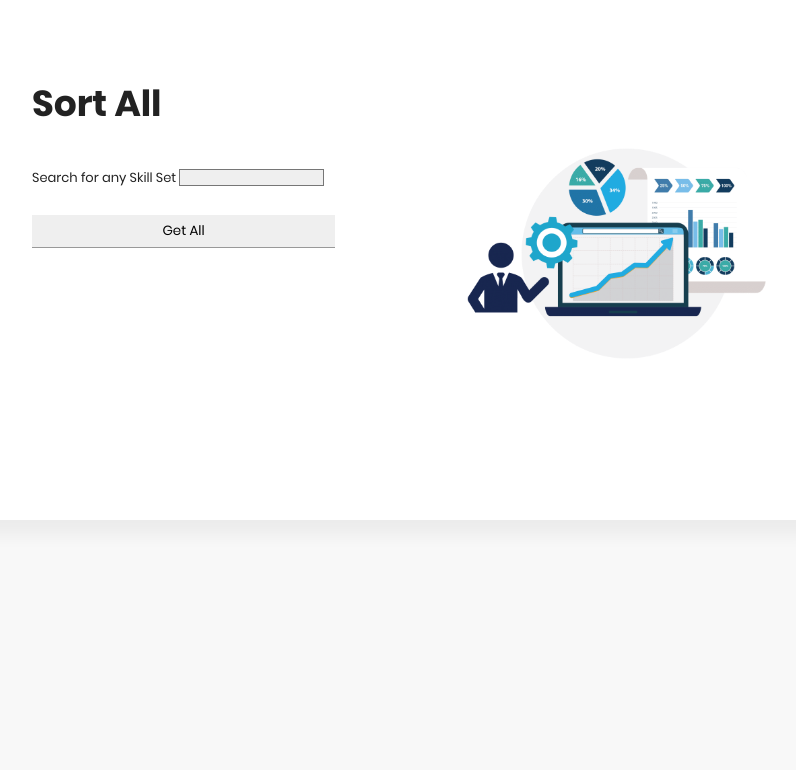
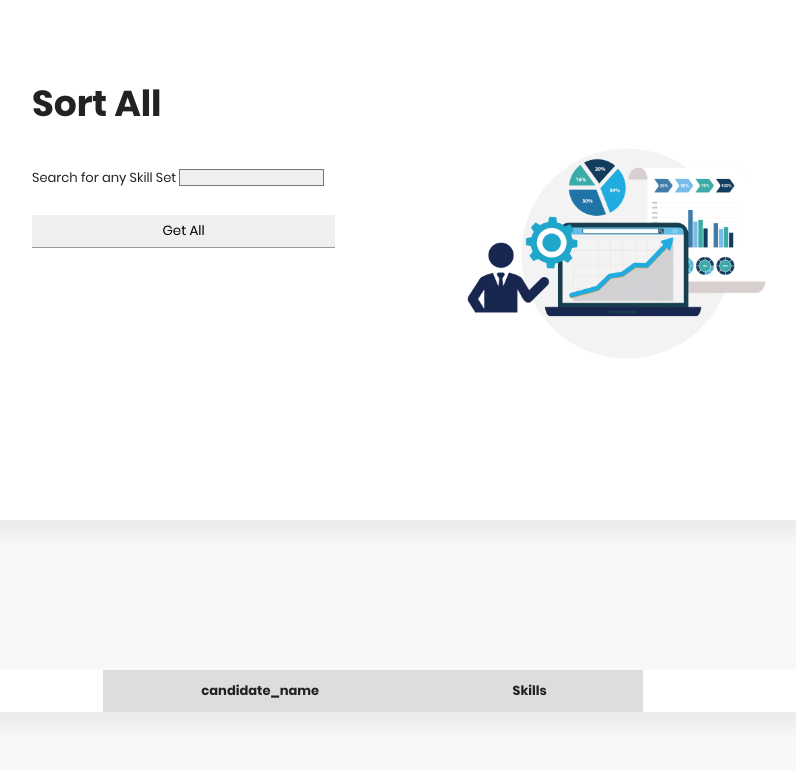
Before and after one commit to sagarhallikar/FineMine, a Flask app: page /sortall in a window 1280 px wide. Shown: the part 177-947 px from the top of the page, without its empty margins (267-1063 px from the left). Before the commit the page ends 494 px from the top, so only its background shows below. Run offline with Flask 2, Linux system fonts and the light colour scheme; the visitor is signed in with stand-in values (Sample User, id 1); lists and menus that the app fills with data are empty; parts of the project's set-up code (start-up, migrations or seed data) failed here and were passed over.

Commit message:
change in templates

```diff
--- a/app.py
+++ b/app.py
@@ -1,4 +1,5 @@
 
+from csv import reader
 from distutils.log import error
 import email
 import json
@@ -14,12 +15,13 @@ import streamlit as st
 import pymongo
 from pymongo import MongoClient
 from wand.image import Image
-from PyPDF2 import PdfFileReader,PdfFileWriter
+from PyPDF2 import PdfReader,PdfFileWriter
 from authlib.integrations.flask_client import OAuth
 from werkzeug.utils import secure_filename
 from flask import Flask, redirect, render_template, session, url_for,request,send_file
 import PyPDF2
 import codecs
+import secrets
 
 
 app = Flask(__name__)
@@ -27,8 +29,8 @@ app = Flask(__name__)
 
 oauth = OAuth(app)
 
-GOOGLE_CLIENT_ID = 'Your Client Id'
-GOOGLE_CLIENT_SECRET = 'Client Secret key'
+GOOGLE_CLIENT_ID = '500806758570-htr8muhock4srktapvq725cq8n7r1msm.apps.googleusercontent.com'
+GOOGLE_CLIENT_SECRET = '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'
 REDIRECT_URI = '/authorised'
 
 
@@ -37,14 +39,14 @@ app.config['UPLOAD_EXTENSIONS'] = ['.pdf', '.docx', '.doc']
 app.config['MAX_CONTENT_LENGTH'] = 1024*1024*1024
 app.config['UPLOAD_PATH'] = 'uploads'
 
-app.config['SECRET_KEY'] = 'generate some random secret key'
+app.config['SECRET_KEY'] = secrets.token_hex(32)
 
-AUTH0_DOMAIN = "dev-lo037ct9.us.auth0.com"
+AUTH0_DOMAIN = "dev-ypbqn1iuzj4k6hib.us.auth0.com"
 
 oauth.register(
     "auth0",
-    client_id="Your Client Id",
-    client_secret="'Client Secret key",
+    client_id="LIbriPvpFZO1lJziqumNIS2FHwViQQOe",
+    client_secret="Tc4YJgW_KZOnsP928MerxiEkWaDHkTIQvvwjcCqRnnwIGegq7vNO9NR6TUCTB1FT",
     client_kwargs={
         "scope": "openid profile email",
     },
@@ -55,12 +57,13 @@ SECRET_KEY = 'development key'
 DEBUG = True
 
 try:
-    mongo = pymongo.MongoClient(
-        host = "localhost",
-        port = 27017,
-        serverSelectionTimeoutMS = 1000
-    )
-    db = mongo.finewebapp
+    mongo = pymongo.MongoClient("mongodb://localhost:27017/FineMine")
+    #     host = "localhost",
+    #     port = 27017,
+    #     serverSelectionTimeoutMS = 1000
+    # )
+    db =mongo.get_database()
+    collection = db.get_collection('BinaryDatas')
 
     mongo.server_info() #trigger exception if cannot connect to db
 except:
@@ -236,12 +239,12 @@ def upload():
 
                 # with codecs.open(bytes(uploadfile.read()), 'rb', encoding='utf-8',errors='ignore') as fdata:
 
-                read_pdf = PyPDF2.PdfFileReader(uploadfile)
-                number_of_pages = read_pdf.getNumPages()
+                read_pdf = PyPDF2.PdfReader(uploadfile)
+                number_of_pages = len(read_pdf.pages)
                 page_content_acc = ''
                 for page_number in range(number_of_pages):   # use xrange in Py2
-                    page = read_pdf.getPage(page_number)
-                    page_content = page.extractText()
+                    page = read_pdf.pages[page_number]
+                    page_content = page.extract_text()
                     page_content_acc = page_content_acc + page_content
                     # print(page_content)
 
--- a/templates/sortAll.html
+++ b/templates/sortAll.html
@@ -59,17 +59,67 @@
             </div>
 
         </section>
+        <style>
+            table {
+            width: 60%;
+            margin: auto;
+            border-collapse: collapse;
+            }
+
+            th, td {
+            border: 1px solid #ddd;
+            padding: 8px;
+            text-align: center;
+            }
+
+            th {
+            background-color: #ddd;
+            align-content: center;
+            width: 80px;
+            }
+
+            tr:nth-child(even) {
+            background-color: #f2f2f2;
+            }
+
+            caption {
+            caption-side: top;
+            font-weight: bold;
+            /* padding-bottom: 15px; */
+            align-items: center;
+            }
+
+
+        </style>
 
         <section class="preview">
             <div class="container">
-                <div>
-                    <!-- app.logger.info(data)   -->
-                    {% for i in data %}
+                <div class = "table">
+                    <table>
+                        <thead>
+                          <tr>
+                            <th>candidate_name</th>
+                            <th >Skills</th>
+                          </tr>
+                        </thead>
+                        <tbody>
+                          {% for i in data %}
+                            <tr>
+                              <td>{{ i["candidate_name"] }}</td>
+                              <td>
+                                  <ul>
+                                    {% for j in i["allskills"] %}
+                                    <li>
+                                        {{ j }}
+                                    </li>
+                                    {% endfor %}
+                                  </ul>
+                                </td>
+                            </tr>
+                          {% endfor %}
+                        </tbody>
+                      </table>
 
-                         <li>
-                            {{ i }}
-                         </li>
-                    {% endfor %}
 
                     <!-- <embed src="" width="800px" height="2100px" /> -->
                 </div>
```
